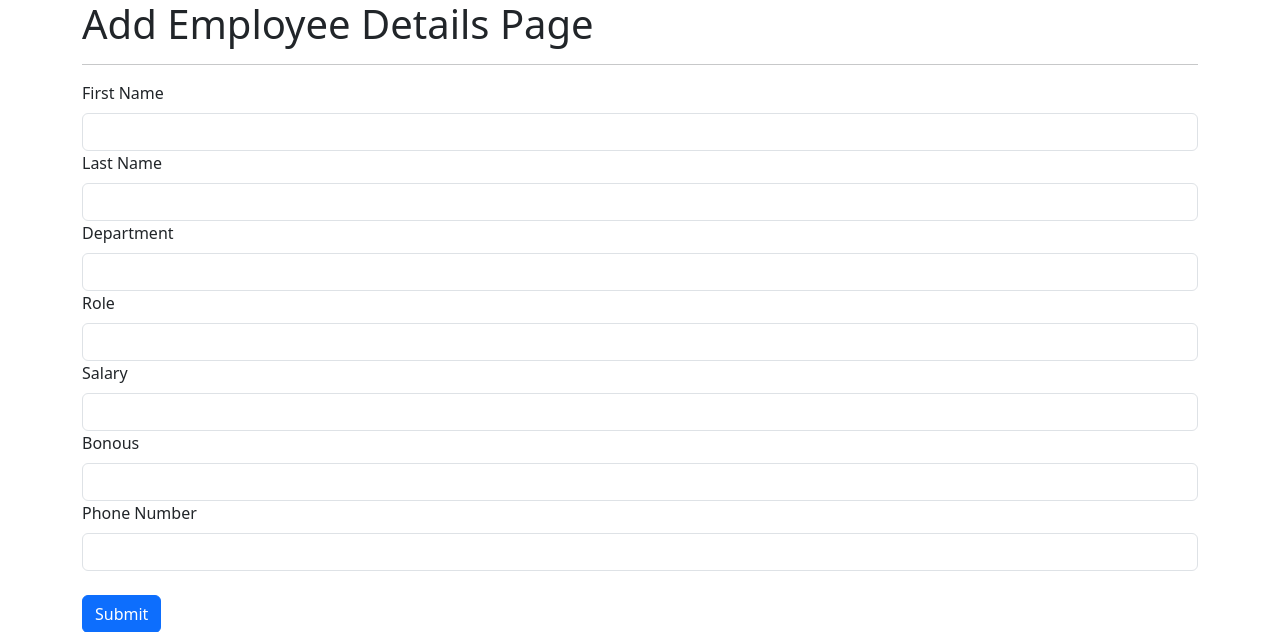
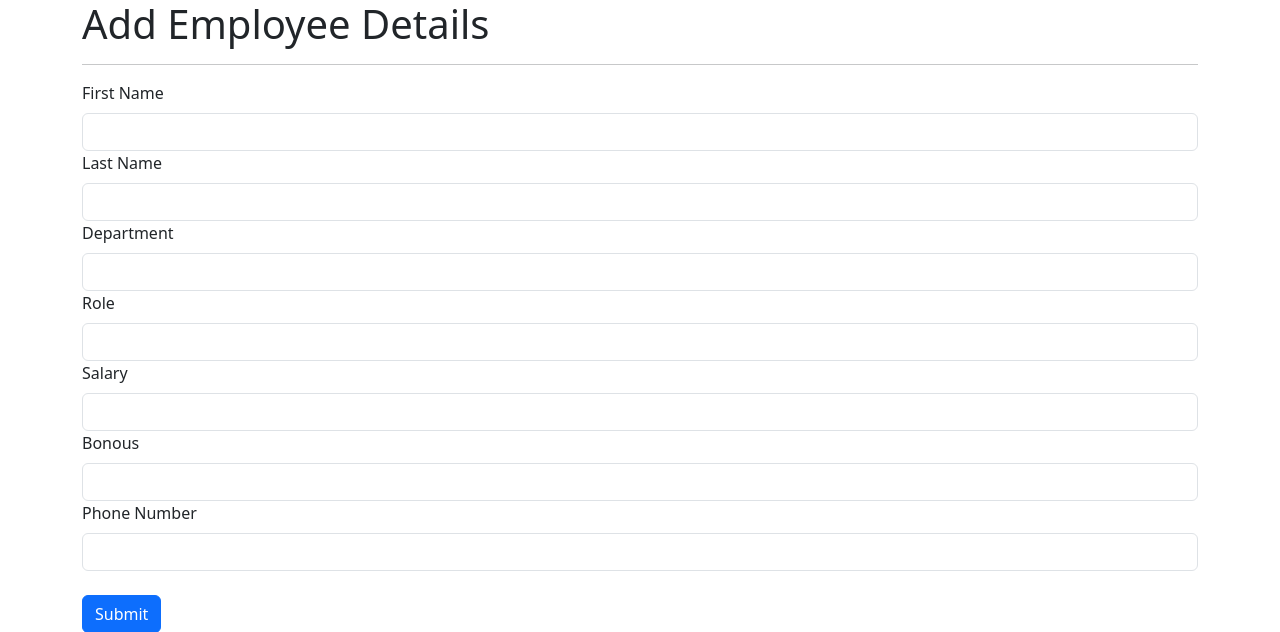
Before and after one commit to kishanthelibran/ofice_employee_project, a Django app: page /add_emp in a window 1280 px wide. Shown: the top 632 px of the page. Run offline with Django 3.2, Linux system fonts and the light colour scheme.

Commit message:
removing untrack.html

```diff
--- a/emp_app/templates/add_emp.html
+++ b/emp_app/templates/add_emp.html
@@ -11,7 +11,7 @@
 
 <body>
     <div class="container">
-        <h1>Add Employee Details Page</h1>
+        <h1>Add Employee Details</h1>
         <hr>
         <form action="/add_emp" method="post">
             {% csrf_token %}
```
Also changed, not shown: emp_app/templates/untrack.html (deleted).
